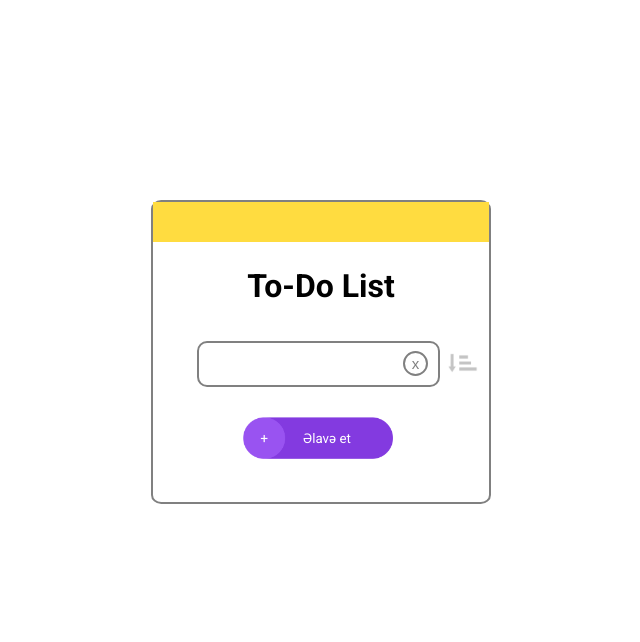
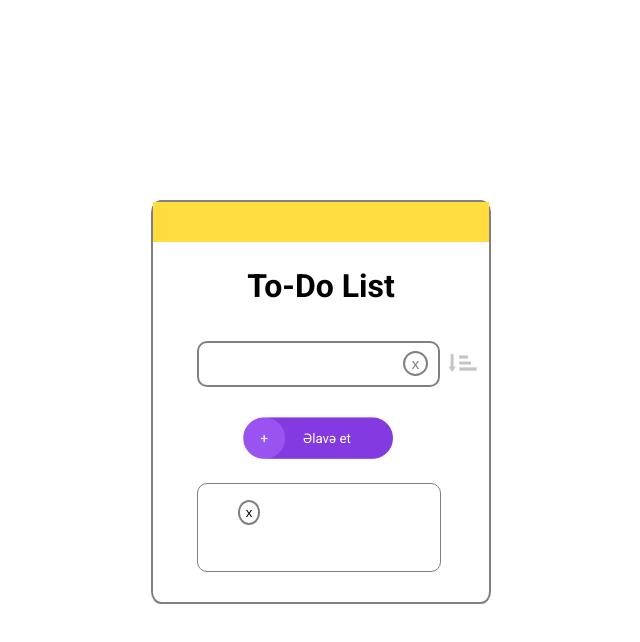
Before and after one commit to Soganyy/FirstJs, a plain HTML site: page index.html in a window 1280 px wide. Both pictures are taken after a click on the button "Əlavə et". Shown: the whole page, without its empty margins (407-1047 px from the left). Drawn offline with Linux system fonts and the light colour scheme.

Commit message:
function side

```diff
--- a/index.html
+++ b/index.html
@@ -22,6 +22,11 @@
             <img src=".\photos\buttonMain.png" alt="Main Button" class="mainButton">
             <span class="btnText">Əlavə et</span>
         </button>
+        <section class="listSection">
+            <ul class="listOutput">
+
+            </ul>
+        </section>
     </div>
     <script src="script.js"></script>
 </body>
--- a/script.js
+++ b/script.js
@@ -10,8 +10,35 @@ const mainButton = document.querySelector('.mainButtonSt')
 // Delete button
 const delBtnFirst = document.querySelector('.cancelButton')
 
+// List
+const list = document.querySelector('.listOutput')
+
+// List elements //calismayan style
+let listElements = document.createElement('div')
+listElements.style = "width: 80%;" +
+    "display: flex;" +
+    "flex: column;";
+list.append(listElements);
+
 mainButton.addEventListener('click', () => {
-    console.log(inputText.value)
+    mainArr[mainArr.length] = inputText.value;
+
+    let sec = document.createElement('div')
+
+    let deleteButton = document.createElement('button');
+    deleteButton.innerHTML = 'x';
+    deleteButton.style = "border-radius: 50%;" +
+        "height: 25px;" +
+        "width: 25px" +
+        "font-size: 15px;" +
+        "text-decoration-color: gray;" +
+        "background-color: white;" +
+        "border: 2px gray solid;";
+    listElements.append(deleteButton);
+
+    let listText = document.createElement('li');
+    listText.innerHTML = mainArr[mainArr.length - 1];
+    listElements.append(listText);
 });
 
 delBtnFirst.addEventListener('click', () => {
--- a/style.css
+++ b/style.css
@@ -2,7 +2,7 @@
 .m{
     color: black;
     width: 336px;
-    height: 300px;
+    padding-bottom: 30px;
     border: solid 2px gray;
     margin-left: 550px;
     margin-top: 200px;
@@ -70,3 +70,19 @@ h1{
     left: 710px;
     color: white;
 }
+.listSection{
+    width: 72%;
+    padding-bottom: 30px;
+    margin-left: 13%;
+    border: solid gray 1px;
+    border-radius: 10px;
+    font-family: 'Roboto';
+    margin-top: 20px;
+}
+/* .listOutput{
+    margin-top: 35px;
+} */
+li{
+    list-style: none;
+    margin-bottom: 20px;
+}
```
